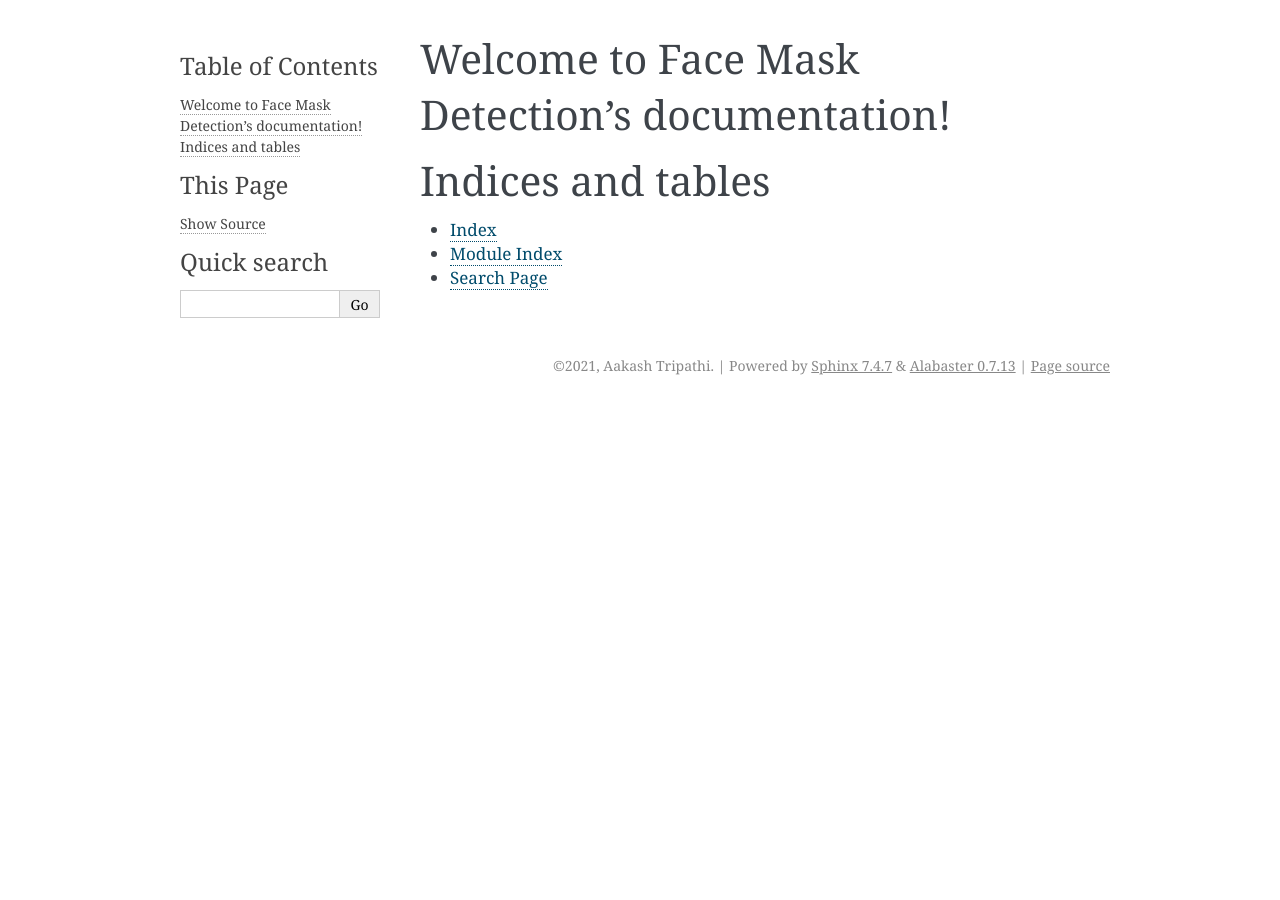
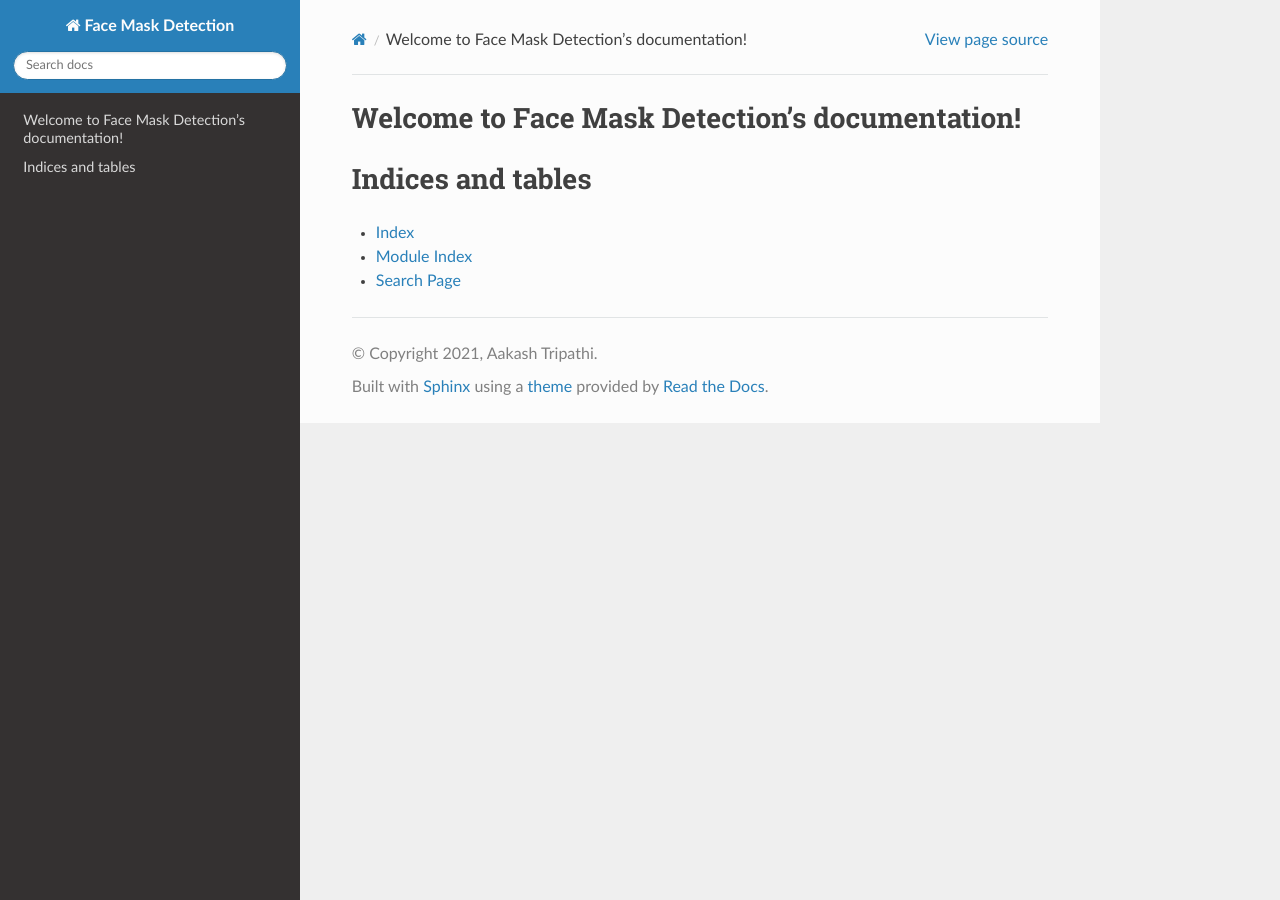
Before and after one commit to Aakash-Tripathi/FaceMaskDetection, a Sphinx documentation site: the page built from docs/source/index.rst, in a window 1280 px wide. Built offline with Sphinx 7.4.7 and the Read the Docs theme 2.0.0, drawn with Linux system fonts in a browser that asks for light colours.

Commit message:
updated the theme for docs

```diff
--- a/docs/source/conf.py
+++ b/docs/source/conf.py
@@ -1,3 +1,5 @@
+import sphinx_rtd_theme
+
 # Configuration file for the Sphinx documentation builder.
 #
 # This file only contains a selection of the most common options. For a full
@@ -31,8 +33,8 @@ release = '0.1'
 # extensions coming with Sphinx (named 'sphinx.ext.*') or your custom
 # ones.
 extensions = [
+    "sphinx_rtd_theme",
 ]
-
 # Add any paths that contain templates here, relative to this directory.
 templates_path = ['_templates']
 
@@ -47,7 +49,7 @@ exclude_patterns = []
 # The theme to use for HTML and HTML Help pages.  See the documentation for
 # a list of builtin themes.
 #
-html_theme = 'alabaster'
+html_theme = "sphinx_rtd_theme"
 
 # Add any paths that contain custom static files (such as style sheets) here,
 # relative to this directory. They are copied after the builtin static files,
--- a/requirements.txt
+++ b/requirements.txt
@@ -6,3 +6,4 @@ tqdm
 scipy
 streamlit
 Sphinx
+sphinx-rtd-theme
```
